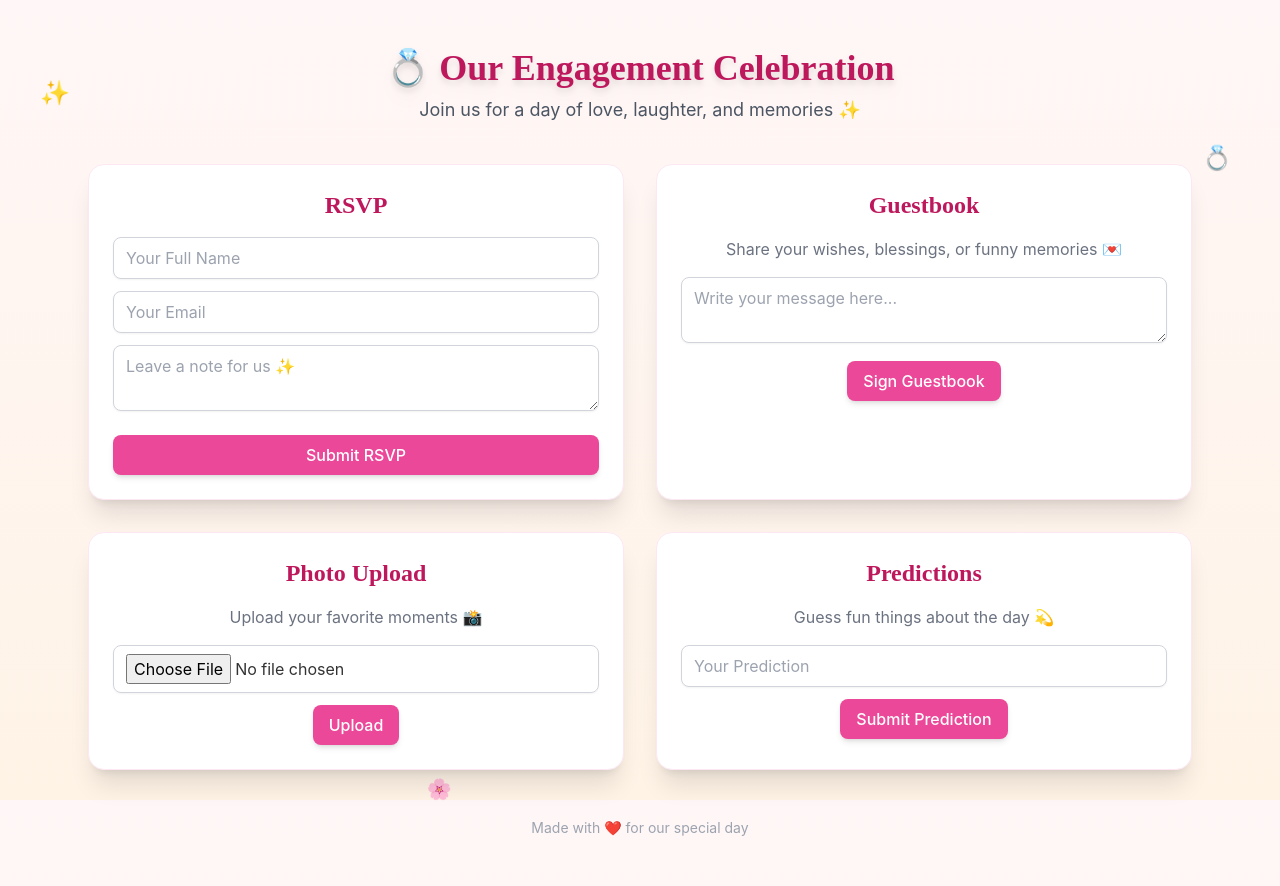
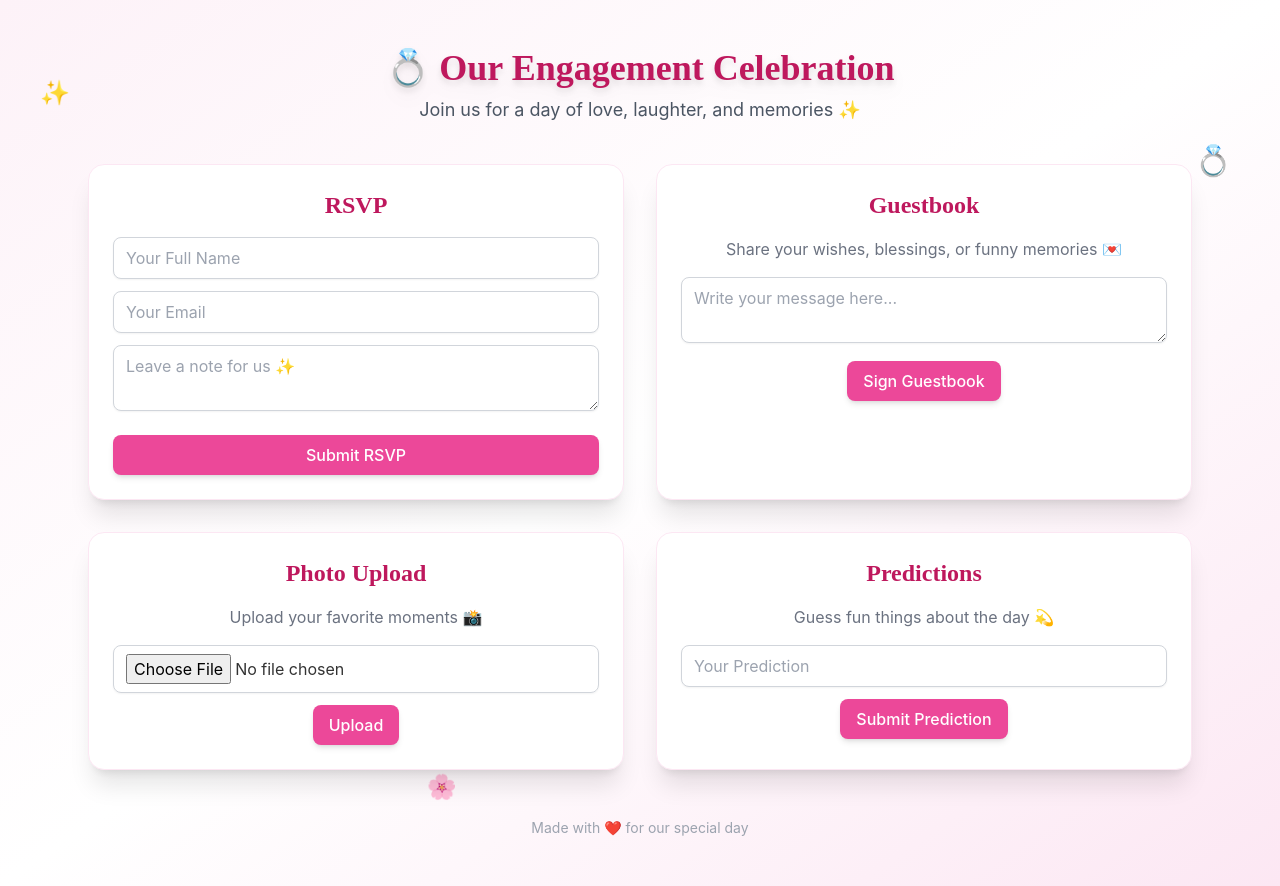
Before and after one commit to mraaziqp/wedding-invite-starter, a React (Vite) app: page / in a window 1280 px wide. Built offline with nearby package versions, Linux system fonts and the light colour scheme.

Commit message:
visual update 1

```diff
--- a/src/App.jsx
+++ b/src/App.jsx
@@ -7,7 +7,7 @@ import { motion } from "framer-motion";
 
 export default function App() {
   return (
-    <div className="relative min-h-screen flex flex-col items-center py-12 overflow-hidden">
+    <div className="relative min-h-screen flex flex-col items-center py-12 overflow-hidden bg-gradient-to-br from-pink-50 via-white to-pink-100">
       {/* Floating Sparkles */}
       <motion.div
         className="absolute top-20 left-10 text-2xl"
@@ -17,14 +17,14 @@ export default function App() {
         ✨
       </motion.div>
       <motion.div
-        className="absolute top-40 right-12 text-2xl"
+        className="absolute top-40 right-12 text-3xl"
         animate={{ y: [0, -20, 0] }}
         transition={{ repeat: Infinity, duration: 4 }}
       >
         💍
       </motion.div>
       <motion.div
-        className="absolute bottom-20 left-1/3 text-xl"
+        className="absolute bottom-20 left-1/3 text-2xl"
         animate={{ y: [0, -10, 0] }}
         transition={{ repeat: Infinity, duration: 5 }}
       >
```
